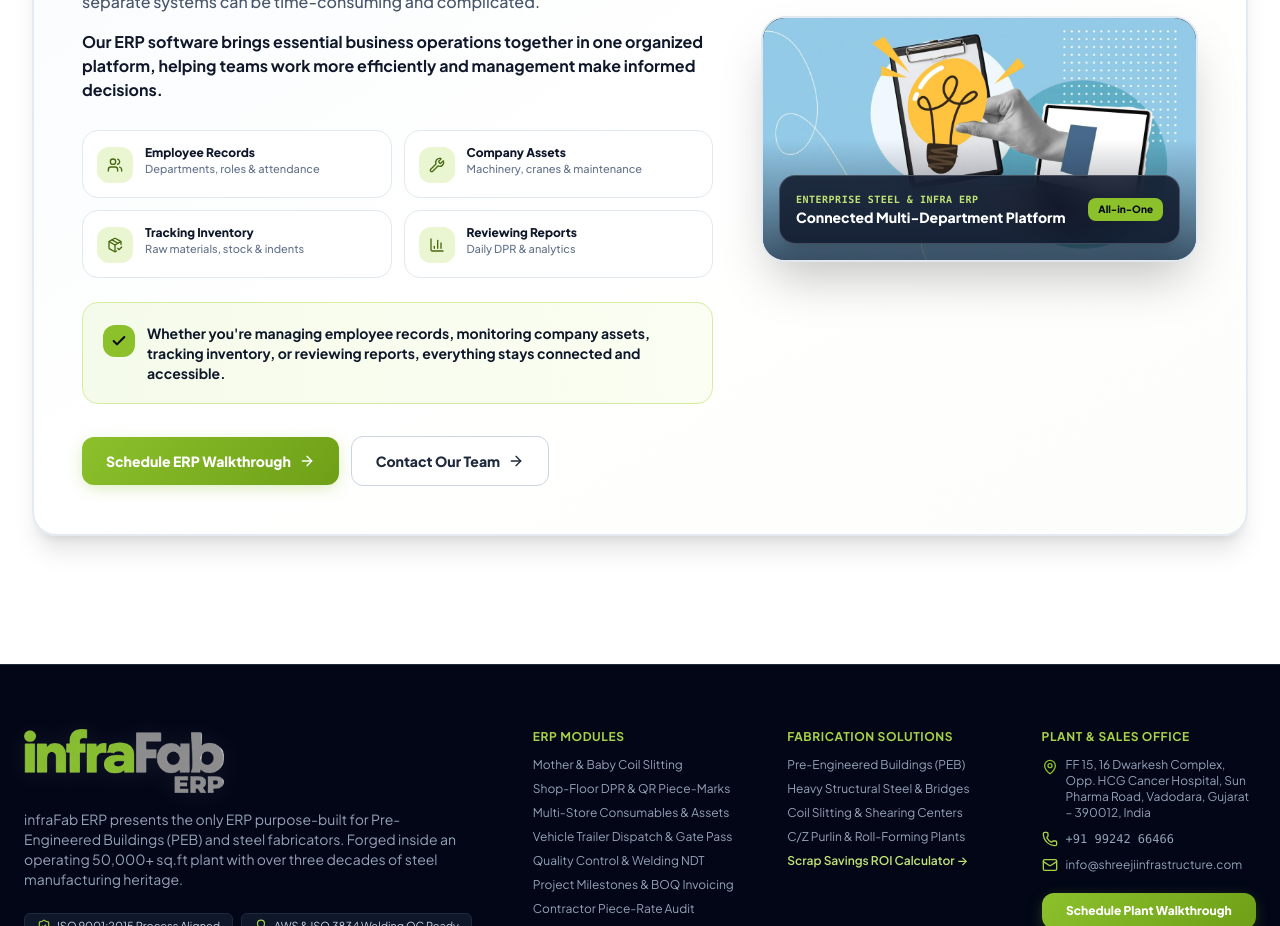
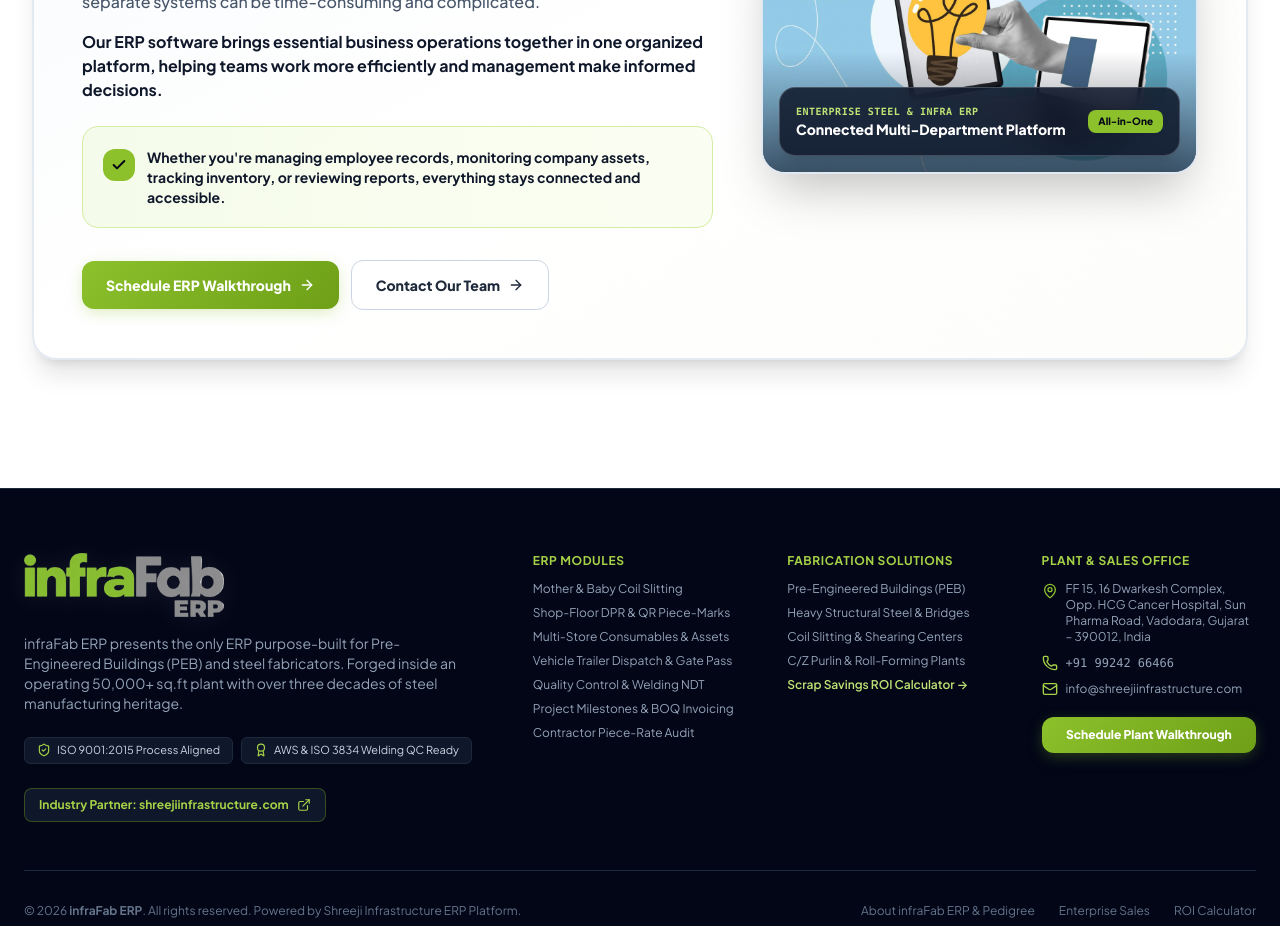
Before and after one commit to vaishnavi10Jeen/InfraFabERPProject, a React (Vite) app: page /modules in a window 1280 px wide. Shown: the part 960-1886 px from the top of the page. Built offline with nearby package versions, Linux system fonts and the light colour scheme.

Commit message:
Remove 4 feature cards from Everything Your Business Needs section in ModulesPage

```diff
--- a/src/pages/ModulesPage.tsx
+++ b/src/pages/ModulesPage.tsx
@@ -1,7 +1,5 @@
 import React from 'react';
-import {
-  ArrowRight, Check, Users, Wrench, PackageCheck, BarChart3, Sparkles
-} from 'lucide-react';
+import { ArrowRight, Check, Sparkles } from 'lucide-react';
 import { Link } from 'react-router-dom';
 
 interface ModulesPageProps {
@@ -109,49 +107,6 @@ export const ModulesPage: React.FC<ModulesPageProps> = ({ onOpenDemoModal }) =>
                 </p>
               </div>
 
-              {/* 4 Feature Pillars Grid */}
-              <div className="grid grid-cols-1 sm:grid-cols-2 gap-3 pt-1">
-                <div className="flex items-start gap-3 bg-white border border-slate-200 p-3.5 rounded-2xl shadow-2xs hover:border-keshav-400 transition">
-                  <div className="w-9 h-9 rounded-xl bg-keshav-100 text-keshav-800 flex items-center justify-center shrink-0 mt-0.5">
-                    <Users className="w-4 h-4" />
-                  </div>
-                  <div>
-                    <h4 className="text-xs font-black text-slate-900">Employee Records</h4>
-                    <p className="text-[11px] text-slate-500 font-medium">Departments, roles & attendance</p>
-                  </div>
-                </div>
-
-                <div className="flex items-start gap-3 bg-white border border-slate-200 p-3.5 rounded-2xl shadow-2xs hover:border-keshav-400 transition">
-                  <div className="w-9 h-9 rounded-xl bg-keshav-100 text-keshav-800 flex items-center justify-center shrink-0 mt-0.5">
-                    <Wrench className="w-4 h-4" />
-                  </div>
-                  <div>
-                    <h4 className="text-xs font-black text-slate-900">Company Assets</h4>
-                    <p className="text-[11px] text-slate-500 font-medium">Machinery, cranes & maintenance</p>
-                  </div>
-                </div>
-
-                <div className="flex items-start gap-3 bg-white border border-slate-200 p-3.5 rounded-2xl shadow-2xs hover:border-keshav-400 transition">
-                  <div className="w-9 h-9 rounded-xl bg-keshav-100 text-keshav-800 flex items-center justify-center shrink-0 mt-0.5">
-                    <PackageCheck className="w-4 h-4" />
-                  </div>
-                  <div>
-                    <h4 className="text-xs font-black text-slate-900">Tracking Inventory</h4>
-                    <p className="text-[11px] text-slate-500 font-medium">Raw materials, stock & indents</p>
-                  </div>
-                </div>
-
-                <div className="flex items-start gap-3 bg-white border border-slate-200 p-3.5 rounded-2xl shadow-2xs hover:border-keshav-400 transition">
-                  <div className="w-9 h-9 rounded-xl bg-keshav-100 text-keshav-800 flex items-center justify-center shrink-0 mt-0.5">
-                    <BarChart3 className="w-4 h-4" />
-                  </div>
-                  <div>
-                    <h4 className="text-xs font-black text-slate-900">Reviewing Reports</h4>
-                    <p className="text-[11px] text-slate-500 font-medium">Daily DPR & analytics</p>
-                  </div>
-                </div>
-              </div>
-
               {/* Highlight Box */}
               <div className="bg-gradient-to-r from-keshav-50 to-lime-50/50 border border-keshav-200 rounded-2xl p-4 sm:p-5 flex items-start gap-3 shadow-2xs">
                 <div className="w-8 h-8 rounded-xl bg-keshav-500 text-slate-950 flex items-center justify-center shrink-0 mt-0.5 shadow-xs">
```
